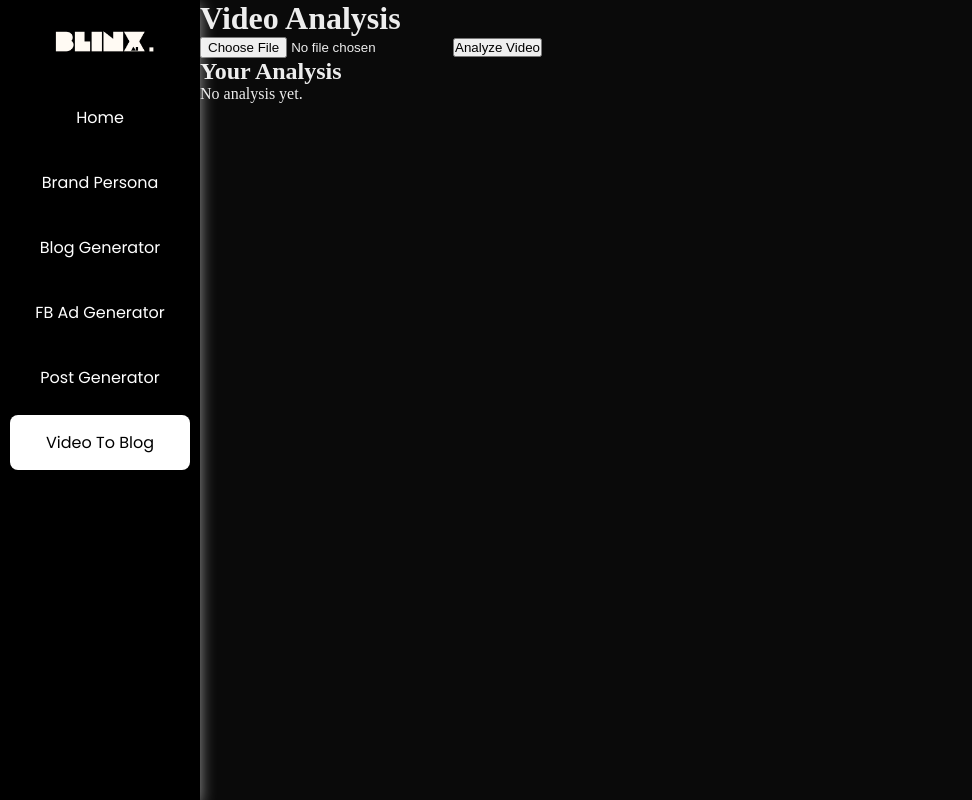
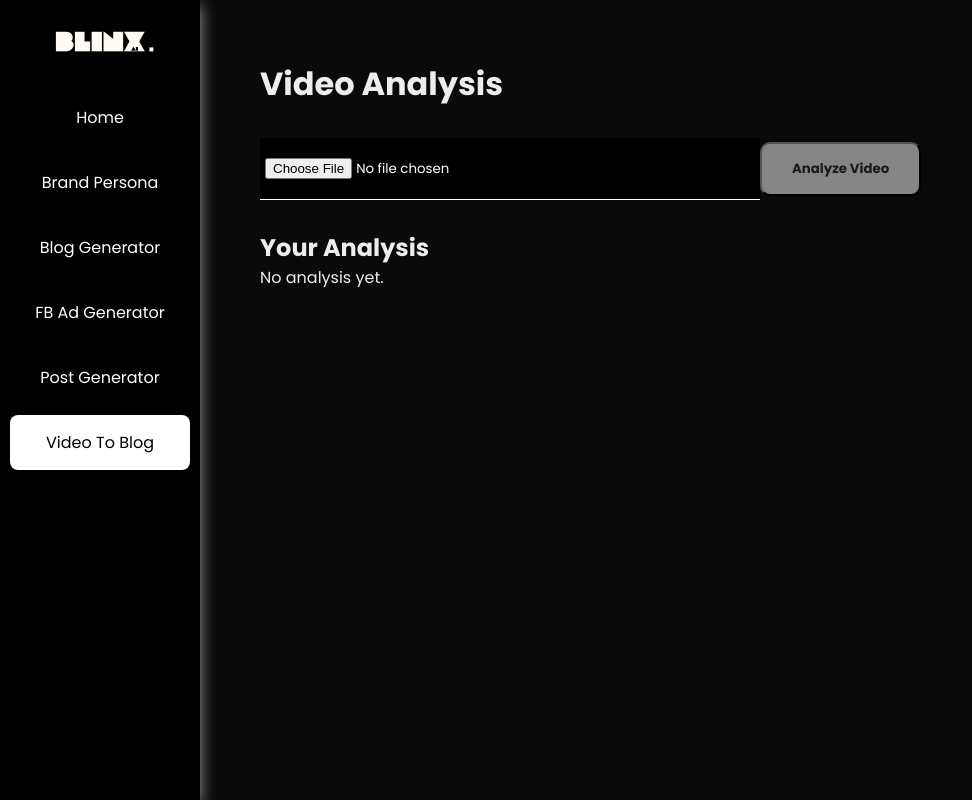
Before and after one commit to namish800/blinx-ui, a Next.js app: page /video-to-blog in a window 1280 px wide. Shown: the whole page, without its empty margins (0-972 px from the left). Built offline with nearby package versions, Linux system fonts and the light colour scheme.

Commit message:
Video Page styles

```diff
--- a/app/video-to-blog/index.module.css
+++ b/app/video-to-blog/index.module.css
@@ -1,3 +1,11 @@
+.videoToBlogPage{
+  padding: 60px;
+}
+
+
+.statusCheck{
+  margin-bottom: 30px;
+}
 
 .markdownContent img {
     max-width: 100%;
--- a/app/video-to-blog/page.tsx
+++ b/app/video-to-blog/page.tsx
@@ -144,19 +144,20 @@ export default function Home() {
   };
 
   return (
-    <div>
+    <div className={`${styles.videoToBlogPage} poppins`}>
       <h1>Video Analysis</h1>
       <form onSubmit={handleSubmit} encType="multipart/form-data">
         <input
           type="file"
           accept="video/*"
+          className='appInput'
           onChange={(e: React.ChangeEvent<HTMLInputElement>) => {
             const selectedFile = e.target.files ? e.target.files[0] : null;
             setFile(selectedFile);
           }}
           required
         />
-        <button type="submit">Analyze Video</button>
+        <button className={file ? 'appButton' : 'appButton disabled'} type="submit">Analyze Video</button>
       </form>
       {error && <p className="error">{error}</p>}
 
@@ -167,7 +168,7 @@ export default function Home() {
           <p>
             <strong>File Name:</strong> {analysis.fileName}
           </p>
-          <p>
+          <p className={styles.statusCheck}>
             <strong>Status:</strong> {analysis.status}
           </p>
           {analysis.status === 'completed' && analysis.markdownContent && (
```
